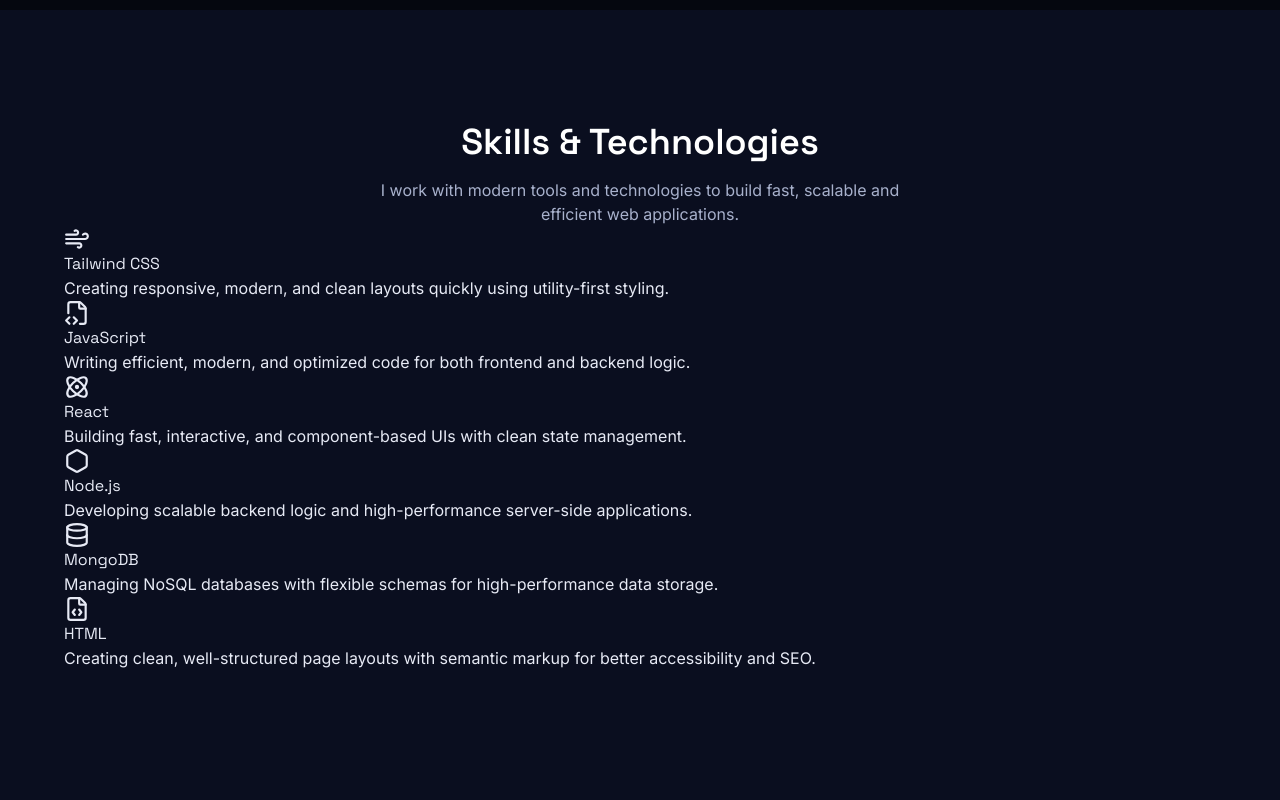
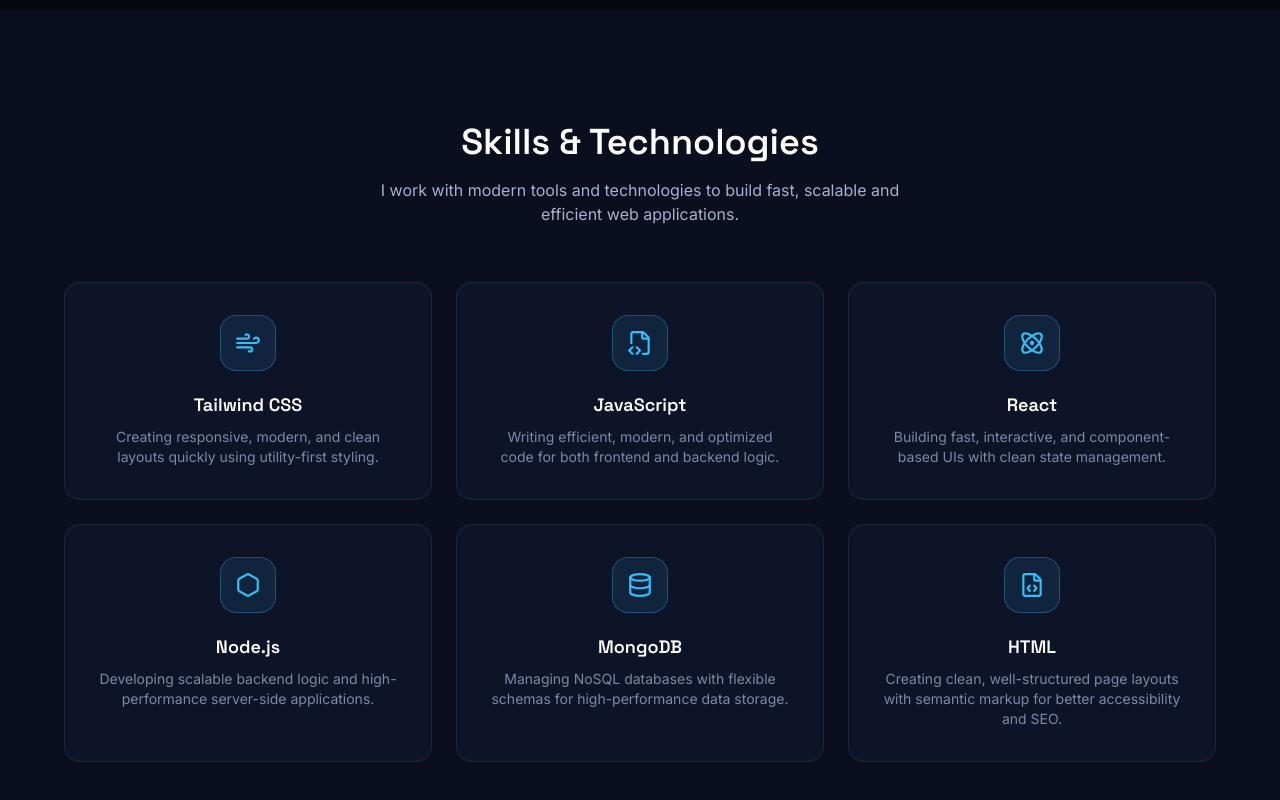
Before and after one commit to KipletingEdwin/personal-portfolio, a React (Vite) app: page / in a window 1280 px wide. Shown: the part 1306-2106 px from the top of the page. Built offline with nearby package versions, Linux system fonts and the light colour scheme.

Commit message:
add Slills section

```diff
--- a/src/components/Skills.jsx
+++ b/src/components/Skills.jsx
@@ -14,20 +14,21 @@
           </p>
         </div>
 
-        <div >
+        <div className="mt-14 grid gap-6 sm:grid-cols-2 lg:grid-cols-3">
           {skills.map((skill) => {
             const Icon = Icons[skill.icon];
             return (
               <div
               key={skill.title}
+              className="card-surface rounded-2xl p-8 text-center transition-colors hover:border-cyan-accent/40  "
               >
-                <div>
+                <div className="mx-auto flex h-14 w-14 items-center justify-center rounded-2xl border border-cyan-accent/30 bg-cyan-accent/10 text-cyan-accent ">
                   <Icon size={26} />
                 </div>
-                <h3>
+                <h3 className="mt-5 font-display text-lg font-semibold text-white">
                   {skill.title}
                 </h3>
-                <p>
+                <p className="mt-2 text-sm text-mist-400">
                   {skill.description}
                 </p>
               </div>
```
Also changed, not shown: 1 other file (tests, documents, lock files or other folders).
